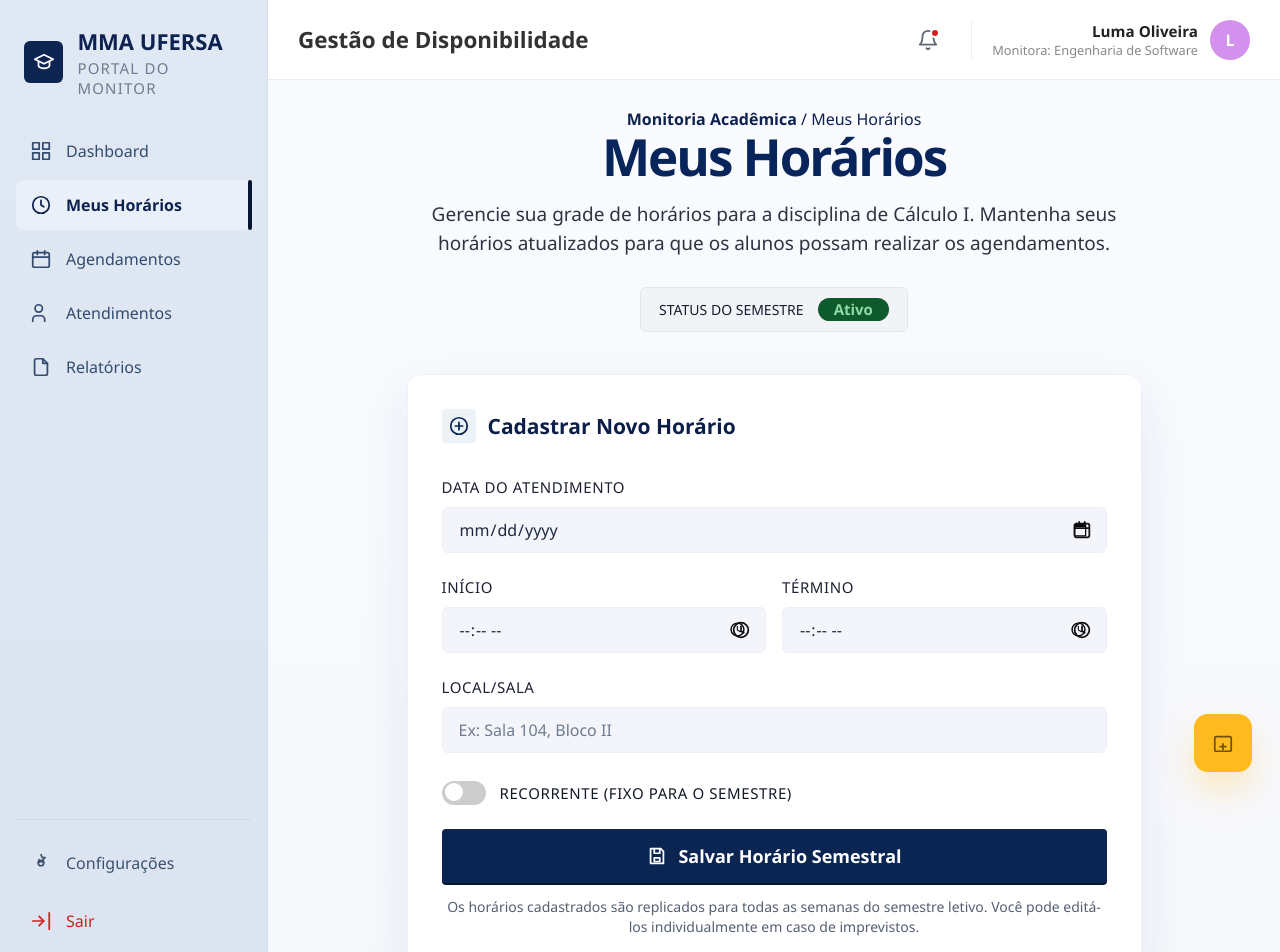
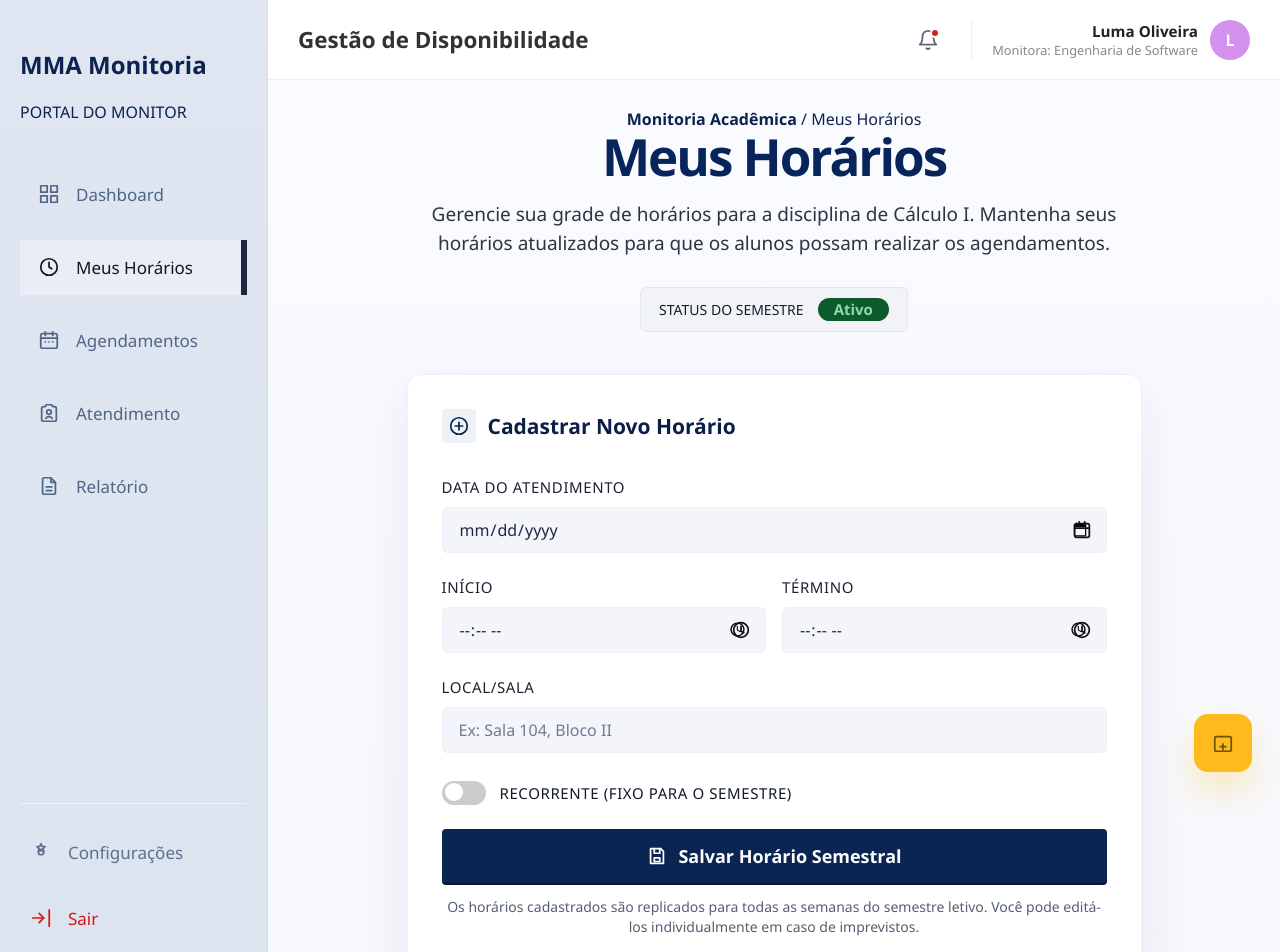
Before and after one commit to LumaOlli/web-2026-1-Luma_Oliveira, a React (Vite) app in the folder front-end/: page /meus-horarios in a window 1280 px wide. Shown: the top 952 px of the page. Built offline with nearby package versions, Linux system fonts and the light colour scheme; the HTML template or start-up script is replaced by a standard one.

Commit message:
correção para usabilidade

```diff
--- a/front-end/src/pages/AgendamentosM.jsx
+++ b/front-end/src/pages/AgendamentosM.jsx
@@ -1,5 +1,6 @@
 import React from "react";
 import { NavLink } from "react-router-dom";
+import SidebarMenu from "../components/SidebarMenu";
 import Header from '../components/Header';
 import "./AgendamentosM.css";
 
@@ -100,23 +101,27 @@ export default function AgendamentosM() {
         </div>
 
         <div className="appointments-sidebar-footer">
-          <button className="appointments-menu-item footer">
+          {/* CORREÇÃO AQUI: NavLink para Configurações */}
+          <NavLink
+            to="/configuracoes"
+            className={({ isActive }) => `appointments-menu-item footer${isActive ? " active" : ""}`}
+          >
             <span className="appointments-menu-icon"><SettingsIcon /></span>
             <span>Configurações</span>
-          </button>
-          <button className="appointments-menu-item footer logout">
+          </NavLink>
+
+          {/* CORREÇÃO AQUI: NavLink para Sair */}
+          <NavLink to="/logout" className="appointments-menu-item footer logout">
             <span className="appointments-menu-icon"><LogoutIcon /></span>
             <span>Sair</span>
-          </button>
+          </NavLink>
         </div>
       </aside>
 
       {/* ÁREA DE CONTEÚDO PRINCIPAL */}
       <main className="appointments-content">
-        {/* HEADER PADRONIZADO */}
         <Header titulo="Visualizar Agendamentos" />
 
-        {/* CORPO DA PÁGINA (Com scroll interno se necessário) */}
         <div className="page-body">
           <section className="filters-row">
             <div className="filter-group search">
@@ -220,7 +225,7 @@ export default function AgendamentosM() {
   );
 }
 
-/* --- COMPONENTES DE ÍCONES (Mantidos como no original) --- */
+/* --- COMPONENTES DE ÍCONES --- */
 
 function IconBase({ children, viewBox = "0 0 24 24" }) {
   return (
--- a/front-end/src/pages/DashboardMonitoria.jsx
+++ b/front-end/src/pages/DashboardMonitoria.jsx
@@ -1,17 +1,9 @@
 import React from "react";
-import { NavLink } from "react-router-dom";
+import SidebarMenu from "../components/SidebarMenu"; // Importação do componente unificado
 import Header from '../components/Header';
 import "./dashboard-monitoria.css";
 
-// Configuração do Menu Lateral
-const menuItems = [
-  { label: "Dashboard", icon: <DashboardIcon />, to: "/dashboard" },
-  { label: "Meus Horários", icon: <ClockIcon />, to: "/meus-horarios" },
-  { label: "Agendamentos", icon: <CalendarIcon />, to: "/agendamentos" },
-  { label: "Atendimentos", icon: <UsersIcon />, to: "/atendimentos" },
-  { label: "Relatórios", icon: <FileIcon />, to: "/relatorios" },
-];
-
+// Dados específicos das notificações do Dashboard
 const notices = [
   {
     title: "Cancelamento de Agendamento",
@@ -29,6 +21,7 @@ const notices = [
   },
 ];
 
+// Dados específicos dos próximos atendimentos
 const appointments = [
   {
     status: "AGORA",
@@ -53,43 +46,10 @@ const appointments = [
 export default function DashboardMonitoria() {
   return (
     <div className="monitor-dashboard">
-      {/* SIDEBAR */}
-      <aside className="sidebar">
-        <div>
-          <div className="brand">
-            <h1>MMA UFERSA</h1>
-            <p>PORTAL DO MONITOR</p>
-          </div>
+      {/* CORREÇÃO: Agora usamos o componente padronizado que já tem os NavLinks de Configurações e Sair */}
+      <SidebarMenu />
 
-          <nav className="sidebar-nav">
-            {menuItems.map((item) => (
-              <NavLink
-                key={item.label}
-                to={item.to}
-                className={({ isActive }) => `menu-item${isActive ? " active" : ""}`}
-              >
-                <span className="menu-icon">{item.icon}</span>
-                <span>{item.label}</span>
-              </NavLink>
-            ))}
-          </nav>
-        </div>
-
-        <div className="sidebar-footer">
-          <button className="menu-item footer-item">
-            <span className="menu-icon"><SettingsIcon /></span>
-            <span>Configurações</span>
-          </button>
-          <button className="menu-item footer-item">
-            <span className="menu-icon"><LogoutIcon /></span>
-            <span>Sair</span>
-          </button>
-        </div>
-      </aside>
-
-      {/* CONTEÚDO PRINCIPAL */}
       <main className="content">
-        {/* PADRONIZAÇÃO: Substituímos a topbar local pelo Header padrão */}
         <Header titulo="Dashboard de Monitoria" />
 
         <div className="dashboard-scroll-area">
@@ -224,27 +184,20 @@ export default function DashboardMonitoria() {
   );
 }
 
-/* --- ÍCONES (Mantidos conforme original) --- */
+/* --- ÍCONES INTERNOS DO DASHBOARD (Apenas os que não estão na Sidebar) --- */
 
 function IconBase({ children, viewBox = "0 0 24 24" }) {
   return (
-    <svg viewBox={viewBox} fill="none" stroke="currentColor" strokeWidth="1.9" strokeLinecap="round" strokeLinejoin="round" aria-hidden="true">
+    <svg viewBox={viewBox} fill="none" stroke="currentColor" strokeWidth="2" strokeLinecap="round" strokeLinejoin="round" aria-hidden="true">
       {children}
     </svg>
   );
 }
 
-function DashboardIcon() { return <IconBase><rect x="3" y="3" width="7" height="7" /><rect x="14" y="3" width="7" height="7" /><rect x="3" y="14" width="7" height="7" /><rect x="14" y="14" width="7" height="7" /></IconBase>; }
-function ClockIcon() { return <IconBase><circle cx="12" cy="12" r="9" /><path d="M12 7v5l3 2" /></IconBase>; }
-function CalendarIcon() { return <IconBase><rect x="3" y="5" width="18" height="16" rx="2" /><path d="M16 3v4M8 3v4M3 10h18" /></IconBase>; }
 function CalendarCheckIcon() { return <IconBase><rect x="3" y="5" width="18" height="16" rx="2" /><path d="m9 16 2 2 4-5" /></IconBase>; }
-function UsersIcon() { return <IconBase><path d="M16 21v-2a4 4 0 0 0-4-4H7a4 4 0 0 0-4 4v2" /><circle cx="9.5" cy="7" r="4" /></IconBase>; }
-function FileIcon() { return <IconBase><path d="M14 3H7a2 2 0 0 0-2 2v14" /><path d="M14 3v5h5" /></IconBase>; }
-function SettingsIcon() { return <IconBase><circle cx="12" cy="12" r="3" /><path d="M12 3l1.3 2.8 3.1.4-2.2 2.2.5 3.1" /></IconBase>; }
-function LogoutIcon() { return <IconBase><path d="M10 17l5-5-5-5" /><path d="M21 21V3" /></IconBase>; }
 function MonitorIcon() {
   return (
-    <svg viewBox="0 0 64 64" aria-hidden="true">
+    <svg viewBox="0 0 64 64" aria-hidden="true" style={{ width: '100%' }}>
       <defs>
         <linearGradient id="screenGradient" x1="0%" x2="100%" y1="0%" y2="100%">
           <stop offset="0%" stopColor="#1bc2ff" /><stop offset="100%" stopColor="#ff5c7d" />
--- a/front-end/src/pages/MeusHorariosM.jsx
+++ b/front-end/src/pages/MeusHorariosM.jsx
@@ -1,70 +1,16 @@
 import React from "react";
-import { NavLink } from "react-router-dom";
-import SidebarMenu from "../components/SidebarMenu";
+import SidebarMenu from "../components/SidebarMenu"; // Importando o componente padronizado
 import Header from '../components/Header';
 import "./meus-horariosM.css";
-
-// Configuração do Menu Lateral
-const menuItems = [
-  { label: "Dashboard", icon: <DashboardIcon />, to: "/dashboard" },
-  { label: "Meus Horários", icon: <ClockIcon />, to: "/meus-horarios" },
-  { label: "Agendamentos", icon: <CalendarIcon />, to: "/agendamentos" },
-  { label: "Atendimentos", icon: <UsersIcon />, to: "/atendimentos" },
-  { label: "Relatórios", icon: <FileIcon />, to: "/relatorios" },
-];
 
 export default function MeusHorariosM() {
   return (
     <div className="schedule-page">
-      {/* SIDEBAR */}
-      <aside className="schedule-sidebar">
-        <div>
-          <div className="schedule-brand">
-            <div className="schedule-brand-icon">
-              <CapIcon />
-            </div>
-            <div>
-              <h1>MMA UFERSA</h1>
-              <p>PORTAL DO MONITOR</p>
-            </div>
-          </div>
-
-          <nav className="schedule-nav">
-            {menuItems.map((item) => (
-              <NavLink
-                key={item.label}
-                to={item.to}
-                className={({ isActive }) =>
-                  `schedule-menu-item${isActive ? " active" : ""}`
-                }
-              >
-                <span className="schedule-menu-icon">{item.icon}</span>
-                <span>{item.label}</span>
-              </NavLink>
-            ))}
-          </nav>
-        </div>
-
-        <div className="schedule-sidebar-footer">
-          <button className="schedule-menu-item footer">
-            <span className="schedule-menu-icon">
-              <SettingsIcon />
-            </span>
-            <span>Configurações</span>
-          </button>
-
-          <button className="schedule-menu-item footer logout">
-            <span className="schedule-menu-icon">
-              <LogoutIcon />
-            </span>
-            <span>Sair</span>
-          </button>
-        </div>
-      </aside>
+      {/* CORREÇÃO: Usando o componente global para garantir que Configurações/Sair funcionem */}
+      <SidebarMenu />
 
       {/* CONTEÚDO PRINCIPAL */}
       <main className="schedule-content">
-        {/* PADRONIZAÇÃO: Header unificado para todo o sistema */}
         <Header titulo="Gestão de Disponibilidade" />
 
         <div className="page-wrapper">
@@ -155,7 +101,7 @@ export default function MeusHorariosM() {
   );
 }
 
-/* --- ÍCONES (Apenas os necessários para o corpo desta página) --- */
+/* --- ÍCONES ESPECÍFICOS DESTA PÁGINA (Apenas os que não estão na Sidebar) --- */
 
 function IconBase({ children, viewBox = "0 0 24 24" }) {
   return (
@@ -165,14 +111,6 @@ function IconBase({ children, viewBox = "0 0 24 24" }) {
   );
 }
 
-function DashboardIcon() { return <IconBase><rect x="3" y="3" width="7" height="7" /><rect x="14" y="3" width="7" height="7" /><rect x="3" y="14" width="7" height="7" /><rect x="14" y="14" width="7" height="7" /></IconBase>; }
-function ClockIcon() { return <IconBase><circle cx="12" cy="12" r="9" /><path d="M12 7v5l3 2" /></IconBase>; }
-function CalendarIcon() { return <IconBase><rect x="3" y="5" width="18" height="16" rx="2" /><path d="M16 3v4M8 3v4M3 10h18" /></IconBase>; }
-function UsersIcon() { return <IconBase><path d="M16 21v-2a4 4 0 0 0-4-4H7a4 4 0 0 0-4 4v2" /><circle cx="9.5" cy="7" r="4" /></IconBase>; }
-function FileIcon() { return <IconBase><path d="M14 3H7a2 2 0 0 0-2 2v14a2 2 0 0 0 2 2h10a2 2 0 0 0 2-2V8Z" /><path d="M14 3v5h5" /></IconBase>; }
-function SettingsIcon() { return <IconBase><circle cx="12" cy="12" r="3" /><path d="M12 3l1.3 2.8 3.1.4-2.2 2.2.5 3.1-2.7-1.5-2.7 1.5.5-3.1" /></IconBase>; }
-function LogoutIcon() { return <IconBase><path d="M10 17l5-5-5-5" /><path d="M15 12H3" /><path d="M21 21V3" /></IconBase>; }
-function CapIcon() { return <IconBase><path d="m2 9 10-5 10 5-10 5-10-5Z" /><path d="M6 11.5v4.5c0 1.5 3 3 6 3s6-1.5 6-3v-4.5" /></IconBase>; }
 function PlusCircleIcon() { return <IconBase><circle cx="12" cy="12" r="9" /><path d="M12 8v8M8 12h8" /></IconBase>; }
 function CalendarMiniIcon() { return <IconBase><rect x="4" y="5" width="16" height="15" rx="2" /><path d="M15 3v4M9 3v4M4 10h16" /></IconBase>; }
 function ClockMiniIcon() { return <IconBase><circle cx="12" cy="12" r="8" /><path d="M12 8v5l3 2" /></IconBase>; }
```
